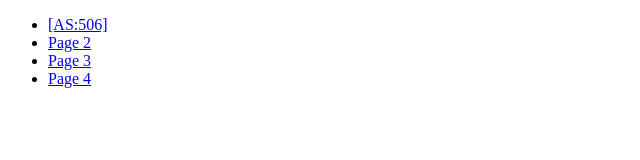
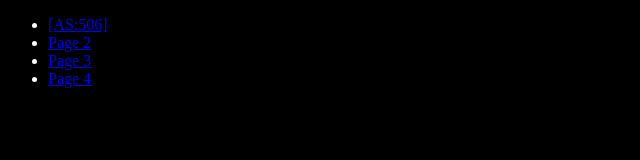
Before and after one commit to aliensilverfox/aliensilverfox.github.io, a plain HTML site: page index.html in a window 1280 px wide. Shown: the whole page, without its empty margins (0-640 px from the left). Drawn offline with Linux system fonts and the light colour scheme.

Commit message:
Update index.html

```diff
--- a/index.html
+++ b/index.html
@@ -1,7 +1,8 @@
 <!DOCTYPE html>
 <html>
-
-
+<style>
+body {background-color: black; color: white; font-size: 16px;}
+</style>
 
 <ul class="group">
 <li><a href="Page1.html">[AS:506]</a></li>
```
